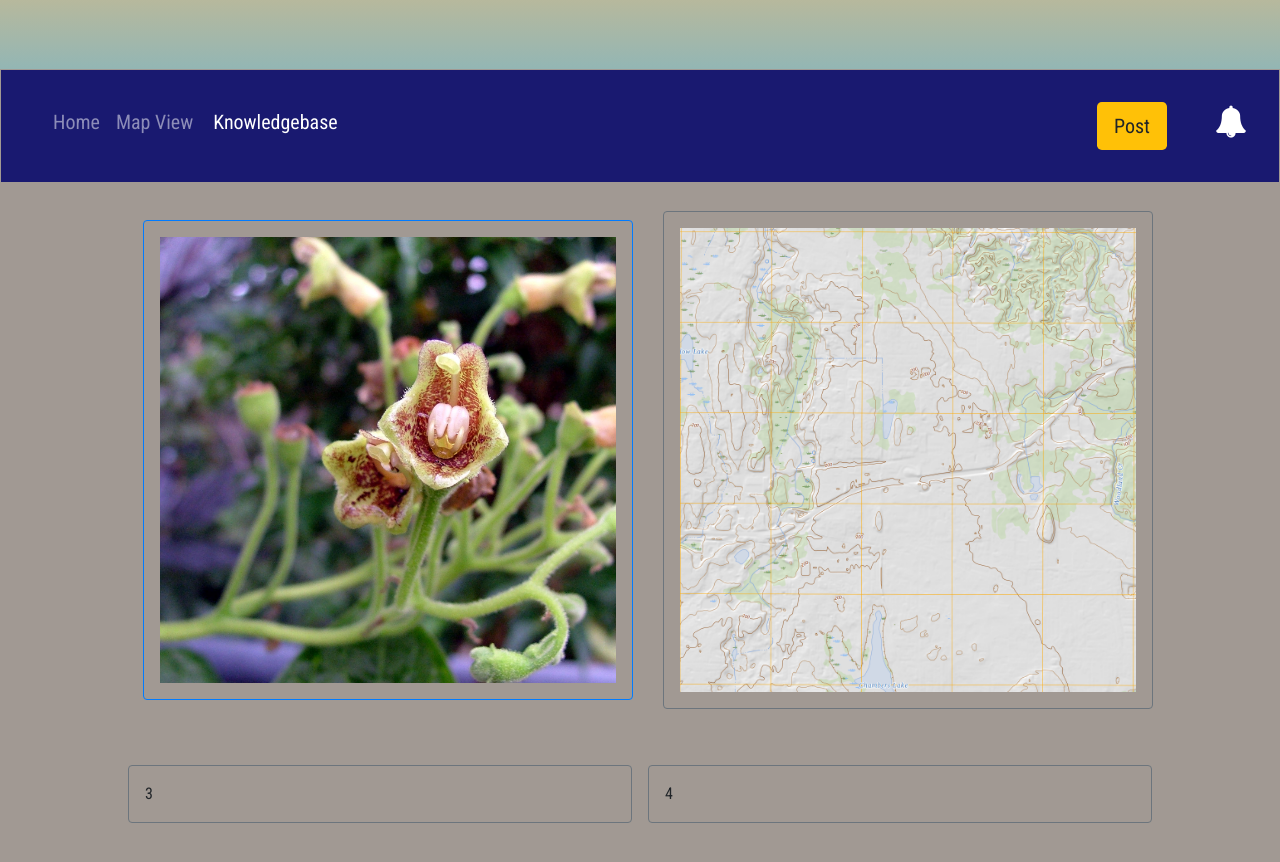
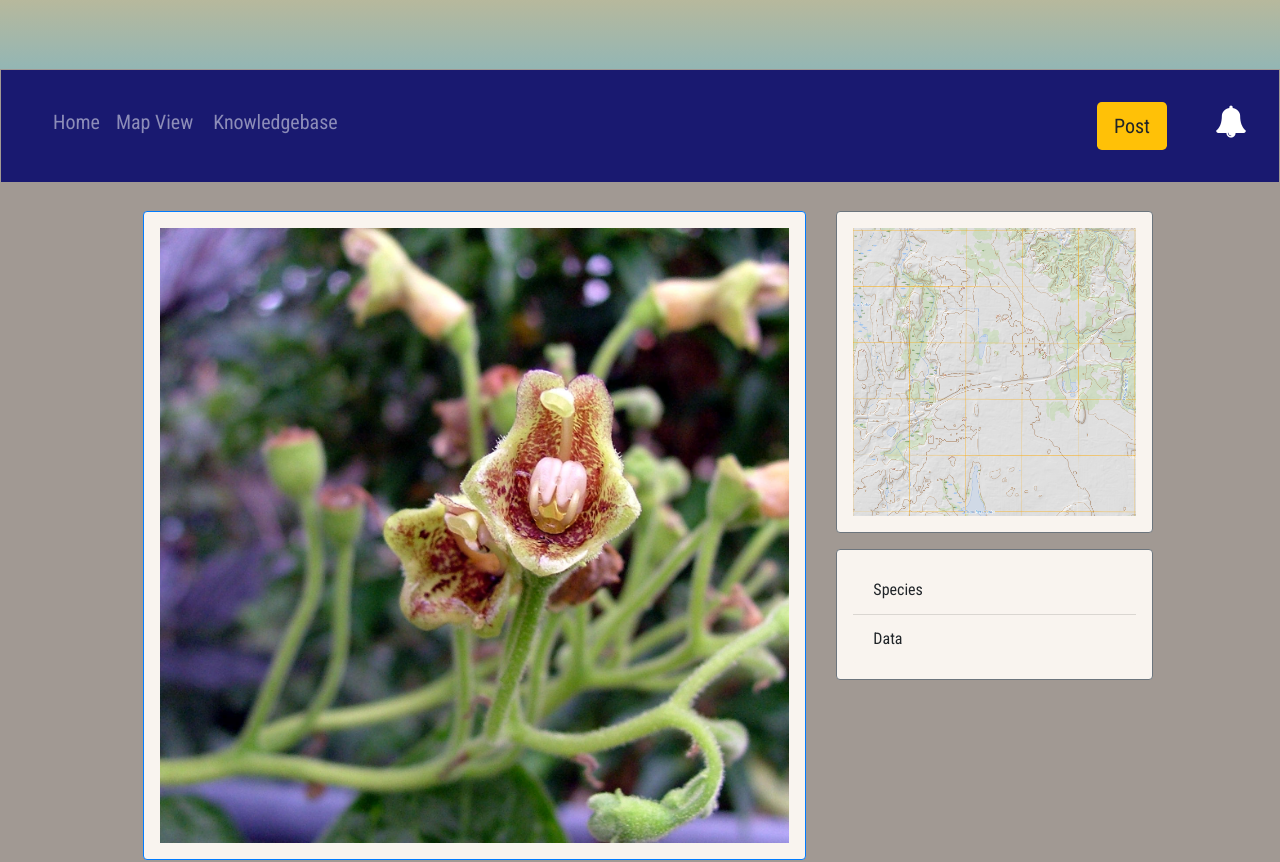
Before and after one commit to lexprod/alien-nature-app, a website: page view.html in a window 1280 px wide. Shown: the part 115-977 px from the top of the page. Drawn offline with nearby package versions, Linux system fonts and the light colour scheme; a web font is replaced by a local one.

Commit message:
updated view page, and updated package json so it works on my windows pc

```diff
--- a/css/styles.scss
+++ b/css/styles.scss
@@ -35,12 +35,23 @@ body {
 
     .row-content {
         padding: 20px 50px;
+
         .card {
             background-color: $color-light;
+
             .list-group-item {
                 background-color: $color-light;
             }
         }
+    }
+
+
+    .postMapDiv,
+    .postImgDiv {
+        background-color: $color-light;
+        object-fit: cover;
+        overflow-y: hidden;
+        overflow-x: hidden;
     }
 
     .mapDiv {
--- a/package.json
+++ b/package.json
@@ -7,8 +7,8 @@
     "lite": "lite-server",
     "start": "npm run watch:all",
     "scss": "node-sass -o css/ css/",
-    "watch:scss": "onchange 'css/*.scss' -- npm run scss",
-    "watch:all": "parallelshell 'npm run watch:scss' 'npm run lite'",
+    "watch:scss": "onchange \"css/*.scss\" -- npm run scss",
+    "watch:all": "parallelshell \"npm run watch:scss\" \"npm run lite\"",
     "test": "echo \"Error: no test specified\" && exit 1"
   },
   "repository": {
@@ -25,7 +25,7 @@
     "lite-server": "^2.6.1",
     "node-sass": "^6.0.1",
     "onchange": "^7.0.0",
-    "parallelshell": "3.0.1"
+    "parallelshell": "^3.0.1"
   },
   "dependencies": {
     "bootstrap": "^4.5.2",
--- a/view.html
+++ b/view.html
@@ -15,7 +15,9 @@
 
     <link rel="preconnect" href="https://fonts.googleapis.com">
     <link rel="preconnect" href="https://fonts.gstatic.com" crossorigin>
-    <link href="https://fonts.googleapis.com/css2?family=Roboto+Condensed:ital,wght@0,400;0,700;1,300&family=Sonsie+One&display=swap" rel="stylesheet">
+    <link
+        href="https://fonts.googleapis.com/css2?family=Roboto+Condensed:ital,wght@0,400;0,700;1,300&family=Sonsie+One&display=swap"
+        rel="stylesheet">
 </head>
 
 <body>
@@ -45,7 +47,7 @@
                 <li class="nav-item"><a class="nav-link" href="map.html">
                         <h5 class=" h5 ml-1 mx-sm-auto">Map View</h5>
                     </a></li>
-                <li class="nav-item active"><a class="nav-link" href="knowledgebase.html">
+                <li class="nav-item"><a class="nav-link" href="knowledgebase.html">
                         <h5 class=" h5 ml-1">Knowledgebase</h5>
                     </a></li>
             </ul>
@@ -63,17 +65,27 @@
     </nav>
 
     <div class="container">
-        <div class="row row-content align-items-center">
-            <div class="col-sm-6">
-                <img class="w-100 p-3 m-2 border border-primary rounded" src="img/photo_dummy.png" alt="User Image" />
+        <div class="row row-content">
+            <div class="col-md-8">
+                <img class="col postImgDiv  p-3 m-2 border border-primary rounded" src="img/photo_dummy.png"
+                    alt="User Image" />
+                <div class="card col p-3 m-2 border border-secondary rounded">
+                    <ul class="list-group list-group-flush">
+                        <li class="list-group-item">Username</li>
+                        <li class="list-group-item">User text Post</li>
+                    </ul>
+                </div>
             </div>
-            <div class="col-sm-6">
-                <img class="w-100 p-3 m-2 border border-secondary rounded" src="img/map_dummy.png" alt="Map" />
+            <div class="col-md-4">
+                <img class="col postMapDiv  p-3 m-2 border border-secondary rounded" src="img/map_dummy.png"
+                    alt="Map" />
+                <div class="card col p-3 m-2 border border-secondary rounded">
+                    <ul class="list-group list-group-flush">
+                        <li class="list-group-item">Species</li>
+                        <li class="list-group-item">Data</li>
+                    </ul>
+                </div>
             </div>
-        </div>
-        <div class="row row-content align-items-center">
-            <div class="col-sm p-3 m-2 border border-secondary rounded">3</div>
-            <div class="col-sm p-3 m-2 border border-secondary rounded">4</div>
         </div>
     </div>
 
```
Also changed, not shown: css/styles.css, 1 other file.
